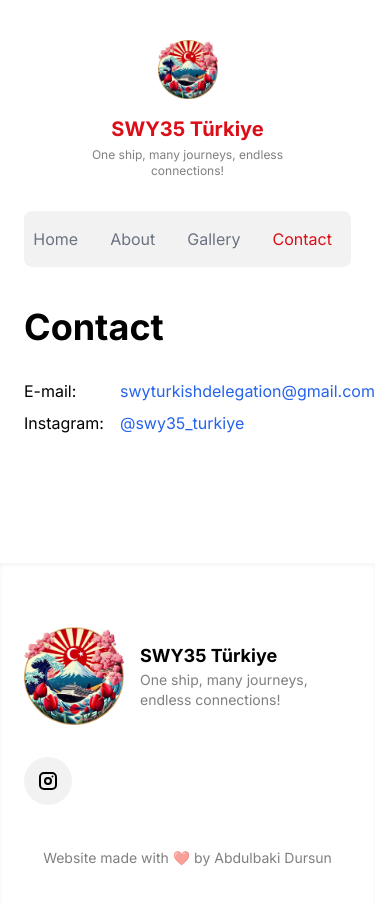
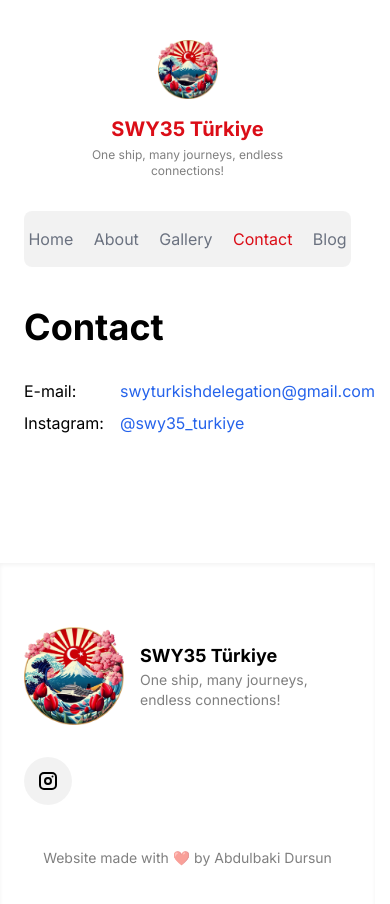
Before and after one commit to eggsy/swy35-website, a Next.js app: page /contact in a window 390 px wide. Shown: the top 904 px of the page. Built offline with nearby package versions, Linux system fonts and the light colour scheme.

Commit message:
fix: small screen issues with navbar items

```diff
--- a/src/components/Navbar.tsx
+++ b/src/components/Navbar.tsx
@@ -52,12 +52,12 @@ export const Navbar = () => {
         </div>
       </Link>
 
-      <ul className="flex items-center justify-center rounded-lg overflow-auto pl-14 md:pl-0 w-full md:w-max">
+      <ul className="flex justify-evenly items-center gap-4 md:gap-8 bg-black/5 md:bg-transparent rounded-lg overflow-auto w-full md:w-max">
         {pages.map((page) => (
           <li key={page.path}>
             <Link
               className={`
-              bg-black/5 block hover:bg-black/10 md:hover:bg-transparent md:bg-transparent p-4
+              block flex-shrink-0 py-4
               ${
                 router.pathname === page.path
                   ? "text-brand"
```
